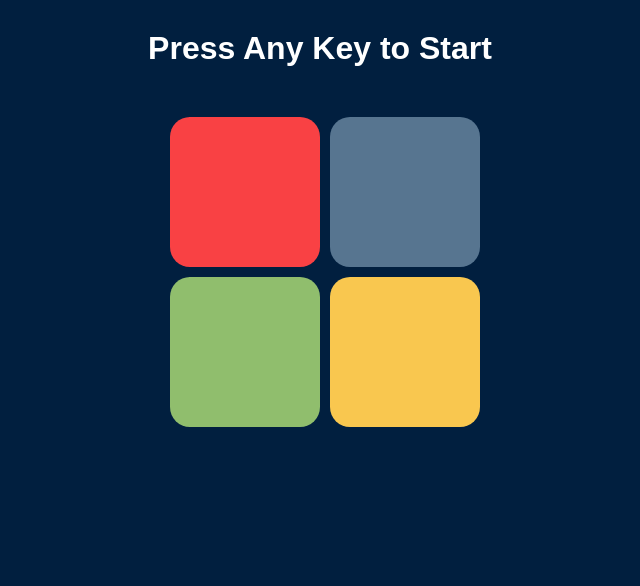
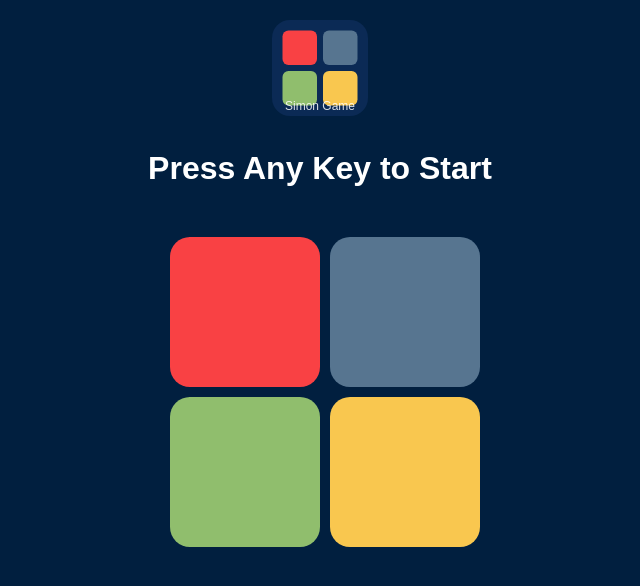
Before and after one commit to Sanesh764/SYMION_GAME, a plain HTML site: page index.html in a window 1280 px wide. Shown: the whole page, without its empty margins (320-960 px from the left). Drawn offline with Linux system fonts and the light colour scheme.

Commit message:
feat: add logo and favicon; display logo above title

```diff
--- a/index.html
+++ b/index.html
@@ -30,9 +30,11 @@
   <meta charset="UTF-8" />
   <meta name="viewport" content="width=device-width, initial-scale=1.0"/>
   <title>Simon Game</title>
+  <link rel="icon" href="logo.svg" type="image/svg+xml">
   <link rel="stylesheet" href="style.css">
 </head>
 <body>
+  <img src="logo.svg" alt="Simon Game Logo" class="app-logo" />
   <h1 id="level-title">Press Any Key to Start</h1>
   <div class="container">
     <div class="btn red" id="red"></div>
--- a/style.css
+++ b/style.css
@@ -5,6 +5,12 @@ body {
       color: white;
       margin: 0;
       padding: 0;
+    }
+    .app-logo {
+      width: 96px;
+      height: 96px;
+      margin-top: 20px;
+      user-select: none;
     }
     h1 {
       font-size: 2rem;
```
Also changed, not shown: logo.svg (added).
